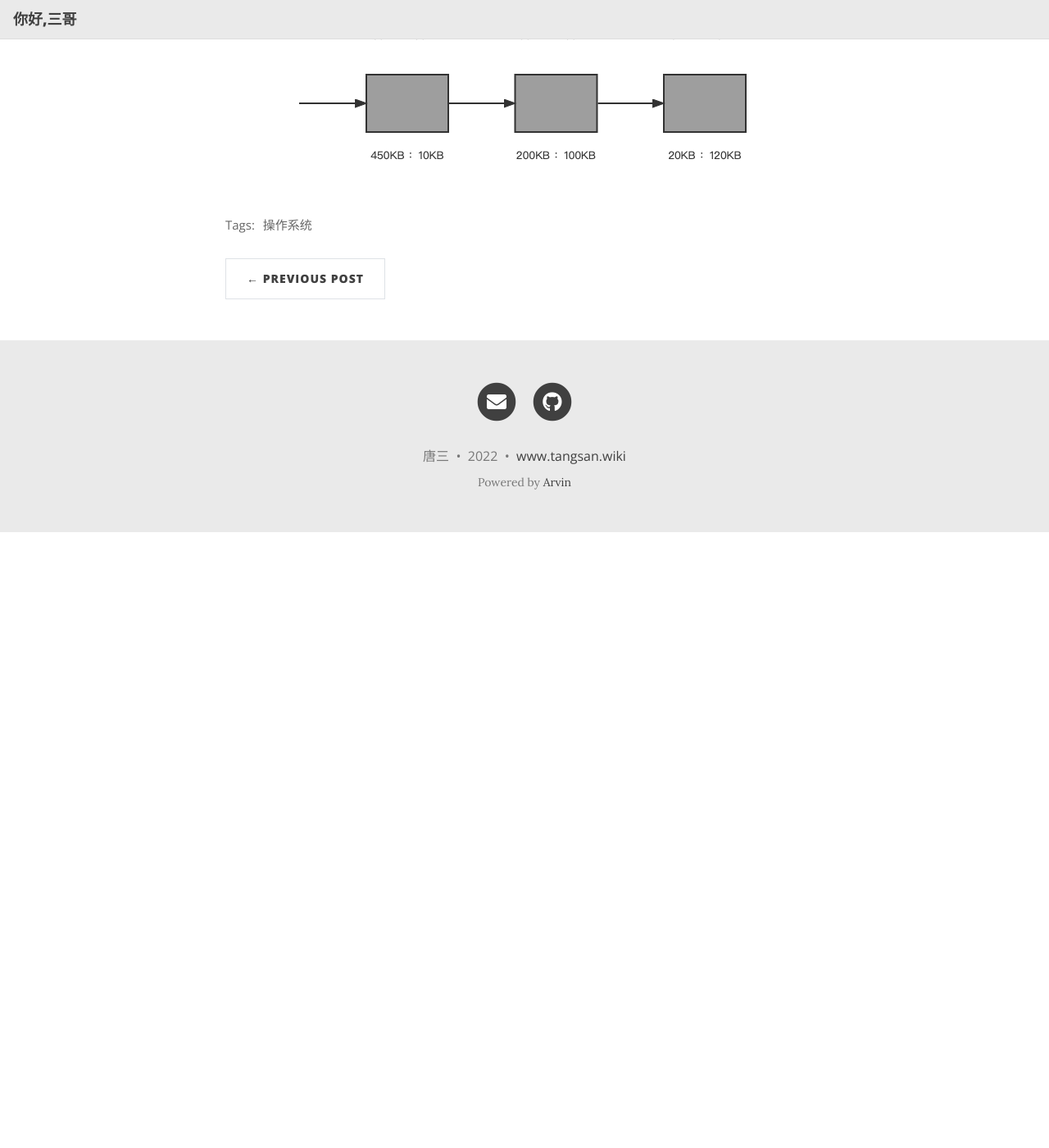
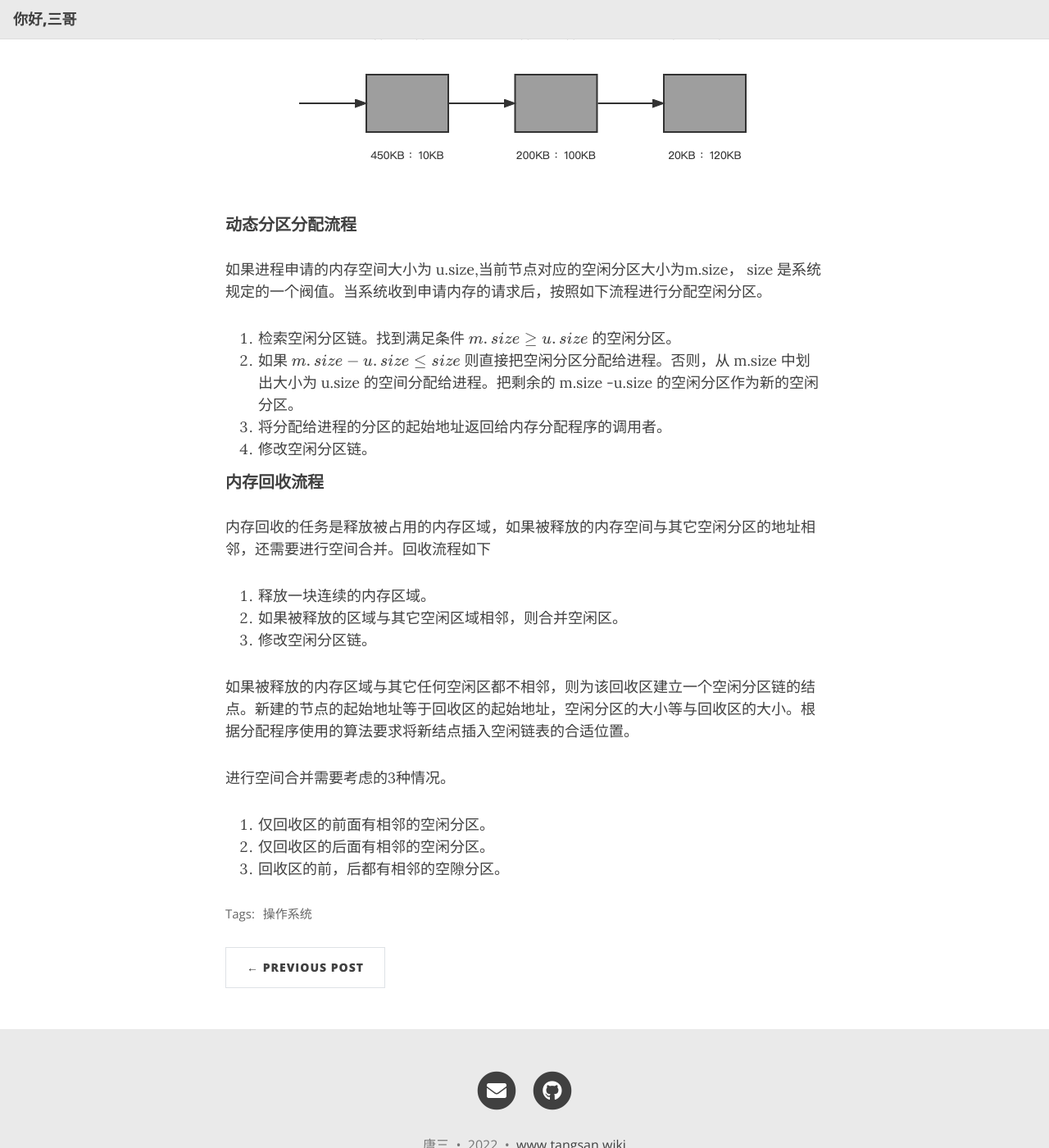
Before and after one commit to wangpf1024/ittarvin.github.io.expired, a Jekyll site: the page built from _posts/2022-10-05-Operation-System-内存管理-动态分区分配.md, in a window 1280 px wide and 1400 px high, scrolled down 4944 px. Shown: the whole window at 82% size. Built offline with Jekyll 4.4.1, drawn with Linux system fonts in a browser that asks for light colours; nearby versions of some CDN libraries; formulas are drawn with MathJax 3; before the commit the page ends 5593 px from its top, so only the background shows below that.

Commit message:
空闲分区回收

```diff
--- a/_posts/2022-10-05-Operation-System-内存管理-动态分区分配.md
+++ b/_posts/2022-10-05-Operation-System-内存管理-动态分区分配.md
@@ -78,3 +78,29 @@ _**采用NF**_
 _**采用BF**_
 
 ![操场系统-内存管理-内存分配算法-BF.png](../assets/img/操场系统-内存管理-内存分配算法-BF.png){: .mx-auto.d-block :}
+
+### 动态分区分配流程
+
+如果进程申请的内存空间大小为 u.size,当前节点对应的空闲分区大小为m.size， size 是系统规定的一个阀值。当系统收到申请内存的请求后，按照如下流程进行分配空闲分区。
+
+1. 检索空闲分区链。找到满足条件 $m.size\geq u.size$ 的空闲分区。
+2. 如果 $m.size-u.size\leq size$ 则直接把空闲分区分配给进程。否则，从 m.size 中划出大小为 u.size 的空间分配给进程。把剩余的 m.size -u.size 的空闲分区作为新的空闲分区。
+3. 将分配给进程的分区的起始地址返回给内存分配程序的调用者。
+4. 修改空闲分区链。
+
+
+### 内存回收流程
+
+内存回收的任务是释放被占用的内存区域，如果被释放的内存空间与其它空闲分区的地址相邻，还需要进行空间合并。回收流程如下
+
+1. 释放一块连续的内存区域。
+2. 如果被释放的区域与其它空闲区域相邻，则合并空闲区。
+3. 修改空闲分区链。
+
+如果被释放的内存区域与其它任何空闲区都不相邻，则为该回收区建立一个空闲分区链的结点。新建的节点的起始地址等于回收区的起始地址，空闲分区的大小等与回收区的大小。根据分配程序使用的算法要求将新结点插入空闲链表的合适位置。
+
+进行空间合并需要考虑的3种情况。
+
+1. 仅回收区的前面有相邻的空闲分区。
+2. 仅回收区的后面有相邻的空闲分区。
+3. 回收区的前，后都有相邻的空隙分区。
```
Also changed, not shown: other parts of _posts/2022-10-05-Operation-System-内存管理-动态分区分配.md (+1 -1 lines).
